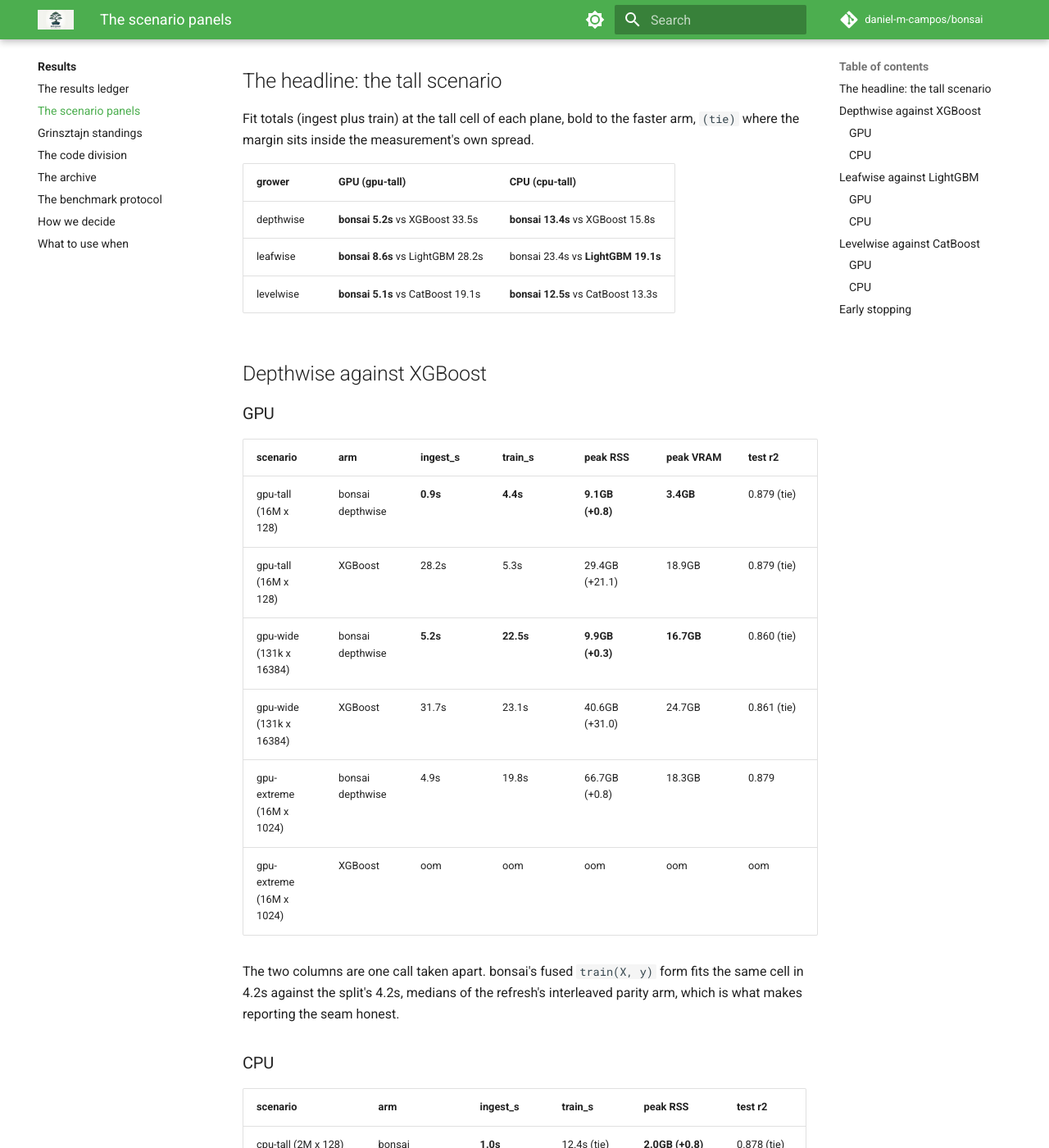
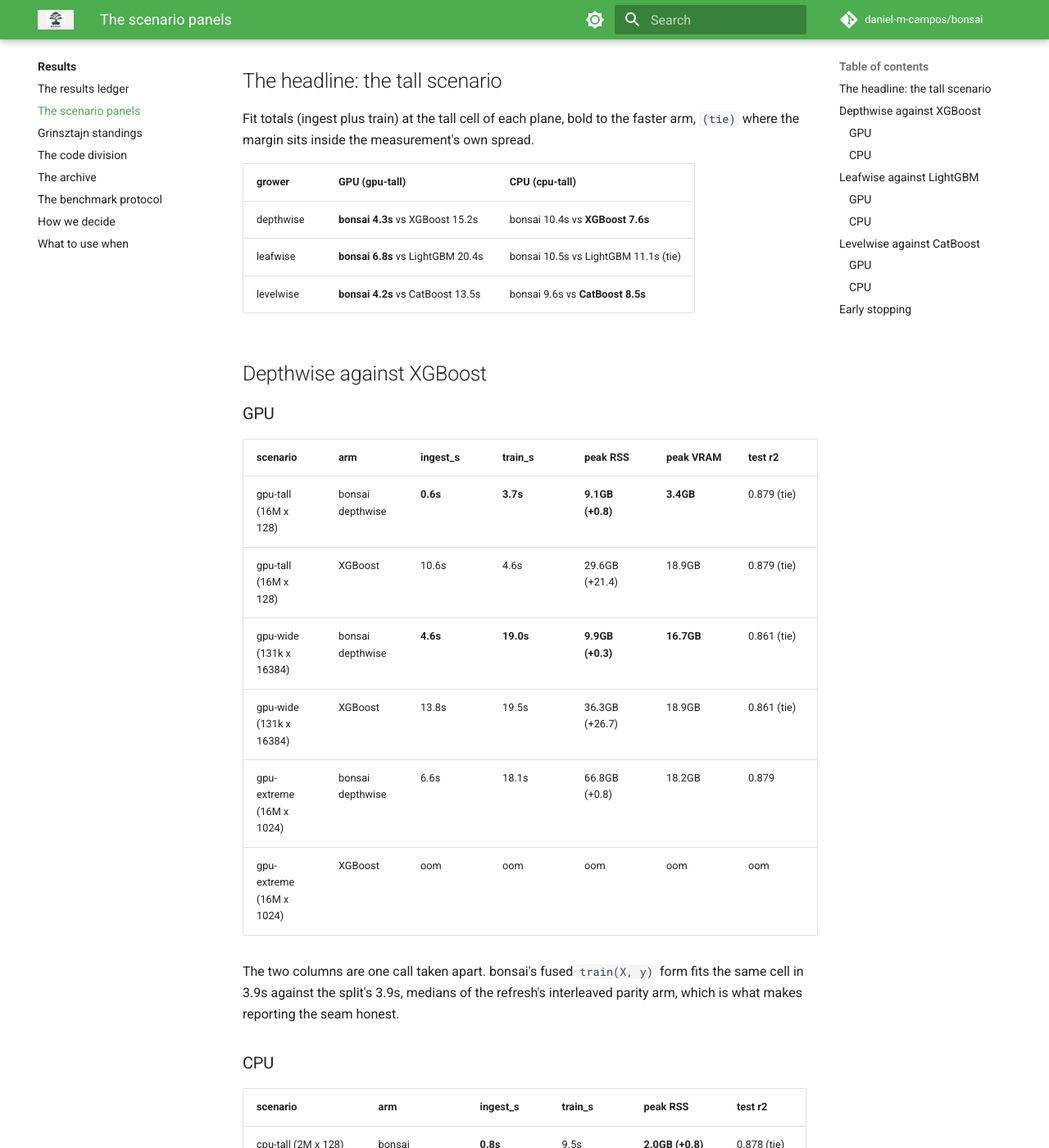
Before and after one commit to daniel-m-campos/bonsai, an MkDocs documentation site: the page built from docs/method/results/perf.md, in a window 1280 px wide and 1400 px high, scrolled down 935 px. Shown: the whole window at 82% size. Built offline with MkDocs 1.6.1 and Material for MkDocs 9.7.7, drawn with Linux system fonts in a browser that asks for light colours; comment, search, counter and statistics services are not loaded; some of the changed text lies outside the part shown.

Commit message:
bench(standings): full refresh for 1.9.0
Same-pod refresh via scripts/standings_refresh.py (decision 96) over
all six axes; superseded files deleted, registry updated, ledger and
README regenerated.

Five axes measured on one rented RTX PRO 6000 Blackwell (Workstation
silicon, EU-CZ-1); cpu-tall and cpu-wide on that pod's own CPU at 12
threads (issue #355). gpu-extreme measured on the workbox (same GPU,
Xeon 6521P, 503GB RAM) because no rentable slice holds catboost's
196GB host peak; every row carries its own host block, and xgb_cuda's
device OOM at this cell reproduces the published shape.

```diff
--- a/docs/method/results/perf.md
+++ b/docs/method/results/perf.md
@@ -14,9 +14,9 @@
 
 | grower | GPU (gpu-tall) | CPU (cpu-tall) |
 |---|---|---|
-| depthwise | **bonsai 5.2s** vs XGBoost 33.5s | **bonsai 13.4s** vs XGBoost 15.8s |
-| leafwise | **bonsai 8.6s** vs LightGBM 28.2s | bonsai 23.4s vs **LightGBM 19.1s** |
-| levelwise | **bonsai 5.1s** vs CatBoost 19.1s | **bonsai 12.5s** vs CatBoost 13.3s |
+| depthwise | **bonsai 4.3s** vs XGBoost 15.2s | bonsai 10.4s vs **XGBoost 7.6s** |
+| leafwise | **bonsai 6.8s** vs LightGBM 20.4s | bonsai 10.5s vs LightGBM 11.1s (tie) |
+| levelwise | **bonsai 4.2s** vs CatBoost 13.5s | bonsai 9.6s vs **CatBoost 8.5s** |
 
 ## Depthwise against XGBoost
 
@@ -24,23 +24,23 @@
 
 | scenario | arm | ingest_s | train_s | peak RSS | peak VRAM | test r2 |
 |---|---|---|---|---|---|---|
-| gpu-tall (16M x 128) | bonsai depthwise | **0.9s** | **4.4s** | **9.1GB (+0.8)** | **3.4GB** | 0.879 (tie) |
-| gpu-tall (16M x 128) | XGBoost | 28.2s | 5.3s | 29.4GB (+21.1) | 18.9GB | 0.879 (tie) |
-| gpu-wide (131k x 16384) | bonsai depthwise | **5.2s** | **22.5s** | **9.9GB (+0.3)** | **16.7GB** | 0.860 (tie) |
-| gpu-wide (131k x 16384) | XGBoost | 31.7s | 23.1s | 40.6GB (+31.0) | 24.7GB | 0.861 (tie) |
-| gpu-extreme (16M x 1024) | bonsai depthwise | 4.9s | 19.8s | 66.7GB (+0.8) | 18.3GB | 0.879 |
+| gpu-tall (16M x 128) | bonsai depthwise | **0.6s** | **3.7s** | **9.1GB (+0.8)** | **3.4GB** | 0.879 (tie) |
+| gpu-tall (16M x 128) | XGBoost | 10.6s | 4.6s | 29.6GB (+21.4) | 18.9GB | 0.879 (tie) |
+| gpu-wide (131k x 16384) | bonsai depthwise | **4.6s** | **19.0s** | **9.9GB (+0.3)** | **16.7GB** | 0.861 (tie) |
+| gpu-wide (131k x 16384) | XGBoost | 13.8s | 19.5s | 36.3GB (+26.7) | 18.9GB | 0.861 (tie) |
+| gpu-extreme (16M x 1024) | bonsai depthwise | 6.6s | 18.1s | 66.8GB (+0.8) | 18.2GB | 0.879 |
 | gpu-extreme (16M x 1024) | XGBoost | oom | oom | oom | oom | oom |
 
-The two columns are one call taken apart. bonsai's fused `train(X, y)` form fits the same cell in 4.2s against the split's 4.2s, medians of the refresh's interleaved parity arm, which is what makes reporting the seam honest.
+The two columns are one call taken apart. bonsai's fused `train(X, y)` form fits the same cell in 3.9s against the split's 3.9s, medians of the refresh's interleaved parity arm, which is what makes reporting the seam honest.
 
 ### CPU
 
 | scenario | arm | ingest_s | train_s | peak RSS | test r2 |
 |---|---|---|---|---|---|
-| cpu-tall (2M x 128) | bonsai depthwise | **1.0s** | 12.4s (tie) | **2.0GB (+0.8)** | 0.878 (tie) |
-| cpu-tall (2M x 128) | XGBoost | 3.6s | 12.1s (tie) | 2.3GB (+1.1) | 0.877 (tie) |
-| cpu-wide (16k x 16384) | bonsai depthwise | **1.6s** | **76.0s** | **10.2GB (+9.0)** | **0.773** |
-| cpu-wide (16k x 16384) | XGBoost | 5.1s | 144.2s | 22.5GB (+21.3) | 0.772 |
+| cpu-tall (2M x 128) | bonsai depthwise | **0.8s** | 9.5s | **2.0GB (+0.8)** | 0.878 (tie) |
+| cpu-tall (2M x 128) | XGBoost | 1.6s | **6.0s** | 2.3GB (+1.1) | 0.877 (tie) |
+| cpu-wide (16k x 16384) | bonsai depthwise | **1.6s** | **54.2s** | **10.1GB (+8.9)** | **0.773** |
+| cpu-wide (16k x 16384) | XGBoost | 2.4s | 100.5s | 20.1GB (+18.9) | 0.772 |
 
 ## Leafwise against LightGBM
 
@@ -48,21 +48,21 @@
 
 | scenario | arm | ingest_s | train_s | peak RSS | peak VRAM | test r2 |
 |---|---|---|---|---|---|---|
-| gpu-tall (16M x 128) | bonsai leafwise | **0.8s** | **7.8s** | **9.1GB (+0.8)** | **3.5GB** | 0.879 |
-| gpu-tall (16M x 128) | LightGBM | 15.9s | 12.3s | 15.2GB (+7.0) | 5.4GB | **0.885** |
-| gpu-wide (131k x 16384) | bonsai leafwise | **5.2s** | **80.2s** | **9.9GB (+0.3)** | **18.6GB** | 0.860 |
-| gpu-wide (131k x 16384) | LightGBM | 93.5s | 155.5s | 58.2GB (+48.7) | 20.8GB | **0.868** |
-| gpu-extreme (16M x 1024) | bonsai leafwise | **5.6s** | **22.2s** | **66.7GB (+0.8)** | **18.4GB** | 0.879 |
-| gpu-extreme (16M x 1024) | LightGBM | 131.0s | 65.6s | 115.9GB (+50.0) | 34.3GB | **0.886** |
+| gpu-tall (16M x 128) | bonsai leafwise | **0.5s** | **6.3s** | **9.1GB (+0.8)** | **3.5GB** | 0.879 |
+| gpu-tall (16M x 128) | LightGBM | 11.3s | 9.0s | 15.2GB (+7.0) | 5.4GB | **0.885** |
+| gpu-wide (131k x 16384) | bonsai leafwise | **4.9s** | **66.0s** | **9.9GB (+0.3)** | **18.5GB** | 0.860 |
+| gpu-wide (131k x 16384) | LightGBM | 59.2s | 132.9s | 55.8GB (+46.2) | 20.7GB | **0.868** |
+| gpu-extreme (16M x 1024) | bonsai leafwise | **6.6s** | **19.6s** | **66.8GB (+0.8)** | **18.4GB** | 0.879 |
+| gpu-extreme (16M x 1024) | LightGBM | 110.3s | 64.4s | 115.9GB (+50.0) | 34.3GB | **0.886** |
 
 ### CPU
 
 | scenario | arm | ingest_s | train_s | peak RSS | test r2 |
 |---|---|---|---|---|---|
-| cpu-tall (2M x 128) | bonsai leafwise | **1.0s** | 22.3s | **1.9GB (+0.7)** | 0.878 (tie) |
-| cpu-tall (2M x 128) | LightGBM | 2.7s | **16.3s** | 2.1GB (+0.9) | 0.877 (tie) |
-| cpu-wide (16k x 16384) | bonsai leafwise | **1.6s** | **50.0s** | **8.8GB (+7.7)** | 0.773 |
-| cpu-wide (16k x 16384) | LightGBM | 11.1s | 56.5s | 19.5GB (+18.3) | **0.776** |
+| cpu-tall (2M x 128) | bonsai leafwise | **0.9s** | 9.6s (tie) | **1.9GB (+0.7)** | 0.878 (tie) |
+| cpu-tall (2M x 128) | LightGBM | 1.9s | 9.2s (tie) | 2.1GB (+0.9) | 0.877 (tie) |
+| cpu-wide (16k x 16384) | bonsai leafwise | **1.6s** | **28.9s** | **8.9GB (+7.7)** | 0.773 |
+| cpu-wide (16k x 16384) | LightGBM | 7.6s | 44.1s | 19.5GB (+18.3) | **0.776** |
 
 ## Levelwise against CatBoost
 
@@ -70,23 +70,23 @@
 
 | scenario | arm | ingest_s | train_s | peak RSS | peak VRAM | test r2 |
 |---|---|---|---|---|---|---|
-| gpu-tall (16M x 128) | bonsai levelwise | **0.8s** | **4.3s** | **9.1GB (+0.8)** | **3.4GB** | 0.876 (tie) |
-| gpu-tall (16M x 128) | CatBoost | 3.6s | 15.4s | 25.6GB (+17.4) | 90.3GB | 0.875 (tie) |
-| gpu-wide (131k x 16384) | bonsai levelwise | 5.2s | **23.5s** | **9.9GB (+0.3)** | **16.7GB** | **0.876** |
-| gpu-wide (131k x 16384) | CatBoost | **1.7s** | 64.6s | 26.4GB (+16.8) | 90.3GB | 0.874 |
-| gpu-extreme (16M x 1024) | bonsai levelwise | **5.6s** | **17.2s** | **66.7GB (+0.8)** | **18.2GB** | 0.877 (tie) |
-| gpu-extreme (16M x 1024) | CatBoost | 20.4s | 80.8s | 195.9GB (+130.0) | 90.3GB | 0.876 (tie) |
+| gpu-tall (16M x 128) | bonsai levelwise | **0.6s** | **3.7s** | **9.1GB (+0.8)** | **3.4GB** | 0.876 (tie) |
+| gpu-tall (16M x 128) | CatBoost | 1.7s | 11.8s | 25.6GB (+17.4) | 90.3GB | 0.875 (tie) |
+| gpu-wide (131k x 16384) | bonsai levelwise | 4.5s | **19.8s** | **9.9GB (+0.3)** | **16.7GB** | **0.876** |
+| gpu-wide (131k x 16384) | CatBoost | **0.9s** | 49.8s | 26.3GB (+16.7) | 90.3GB | 0.874 |
+| gpu-extreme (16M x 1024) | bonsai levelwise | **6.5s** | **15.5s** | **66.7GB (+0.8)** | **18.2GB** | 0.877 (tie) |
+| gpu-extreme (16M x 1024) | CatBoost | 15.6s | 69.2s | 196.1GB (+130.2) | 90.2GB | 0.876 (tie) |
 
 ### CPU
 
 | scenario | arm | ingest_s | train_s | peak RSS | test r2 |
 |---|---|---|---|---|---|
-| cpu-tall (2M x 128) | bonsai levelwise | 1.0s | **11.5s** | **2.0GB (+0.8)** | **0.876** |
-| cpu-tall (2M x 128) | CatBoost | **0.4s** | 12.9s | 4.2GB (+3.0) | 0.874 |
-| cpu-wide (16k x 16384) | bonsai levelwise | 1.6s | 112.6s | **11.5GB (+10.3)** | **0.862** |
-| cpu-wide (16k x 16384) | CatBoost | **0.3s** | **85.9s** | 18.6GB (+17.4) | 0.840 |
+| cpu-tall (2M x 128) | bonsai levelwise | 0.9s | 8.7s | **2.0GB (+0.8)** | **0.876** |
+| cpu-tall (2M x 128) | CatBoost | **0.2s** | **8.2s** | 4.1GB (+2.9) | 0.874 |
+| cpu-wide (16k x 16384) | bonsai levelwise | 1.6s | 70.4s | **11.4GB (+10.2)** | **0.862** |
+| cpu-wide (16k x 16384) | CatBoost | **0.2s** | **61.4s** | 18.6GB (+17.4) | 0.840 |
 
-*Source: [`gpu-tall-2026-08.jsonl`](../../../benchmarks/results/gpu-tall-2026-08.jsonl), [`gpu-wide-2026-08.jsonl`](../../../benchmarks/results/gpu-wide-2026-08.jsonl), [`gpu-extreme-2026-08.jsonl`](../../../benchmarks/results/gpu-extreme-2026-08.jsonl), [`cpu-tall-2026-08.jsonl`](../../../benchmarks/results/cpu-tall-2026-08.jsonl), [`cpu-wide-2026-08.jsonl`](../../../benchmarks/results/cpu-wide-2026-08.jsonl), [`gpu-early-stop-2026-08.jsonl`](../../../benchmarks/results/gpu-early-stop-2026-08.jsonl). As-run under the redesigned scenario matrix (decision 103), best of the session's repeats per arm. Each plane runs on one pod, so the arms compare within a plane and not across the two. The GPU plane is measured at `c266f26` (2026-08-14, pod-NVIDIA-RTX-PRO-6000-Blackwell-Server-Edition). The CPU plane is measured at `f2202a4` (2026-08-13, pod-NVIDIA-L40S).*
+*Source: [`gpu-tall-2026-08.jsonl`](../../../benchmarks/results/gpu-tall-2026-08.jsonl), [`gpu-wide-2026-08.jsonl`](../../../benchmarks/results/gpu-wide-2026-08.jsonl), [`gpu-extreme-2026-08.jsonl`](../../../benchmarks/results/gpu-extreme-2026-08.jsonl), [`cpu-tall-2026-08.jsonl`](../../../benchmarks/results/cpu-tall-2026-08.jsonl), [`cpu-wide-2026-08.jsonl`](../../../benchmarks/results/cpu-wide-2026-08.jsonl), [`gpu-early-stop-2026-08.jsonl`](../../../benchmarks/results/gpu-early-stop-2026-08.jsonl). As-run under the redesigned scenario matrix (decision 103), best of the session's repeats per arm. Each plane runs on one pod, so the arms compare within a plane and not across the two. The GPU plane is measured at `bdc2345` (2026-08-19, pod-NVIDIA-RTX-PRO-6000-Blackwell-Workstation-Edition and workbox). The CPU plane is measured at `bdc2345` (2026-08-19, pod-NVIDIA-RTX-PRO-6000-Blackwell-Workstation-Edition).*
 
 ## Early stopping
 
@@ -94,9 +94,9 @@
 
 | grower | arm | eval overhead | stop-arm fit | stopped at |
 |---|---|---|---|---|
-| depthwise | bonsai depthwise | +41.1% | 61.5s | 1207 |
-| depthwise | XGBoost | +1.8% | 72.0s | 1116 |
-| leafwise | bonsai leafwise | +19.0% | 103.1s | 1292 |
-| leafwise | LightGBM | +1.4% | 90.6s | 979 |
-| levelwise | bonsai levelwise | +41.8% | 84.2s | 1682 |
-| levelwise | CatBoost | +4.5% | 116.5s | 1933 |
+| depthwise | bonsai depthwise | +17.3% | 30.9s | 939 |
+| depthwise | XGBoost | +1.0% | 50.0s | 1116 |
+| leafwise | bonsai leafwise | +10.3% | 59.3s | 1108 |
+| leafwise | LightGBM | -0.1% | 69.7s | 979 |
+| levelwise | bonsai levelwise | +17.5% | 58.6s | 1875 |
+| levelwise | CatBoost | +5.0% | 100.2s | 1933 |
```
Also changed, not shown: README.md (+1 -1 lines), docs/method/results.md (+1 -1 lines), 9 other files.
